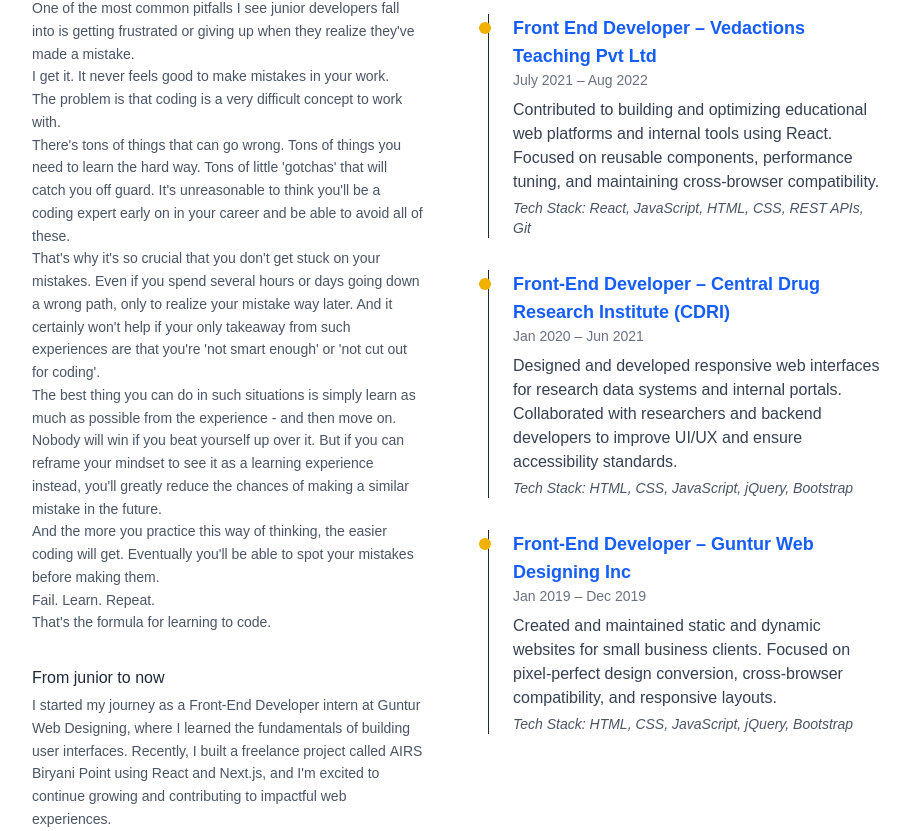
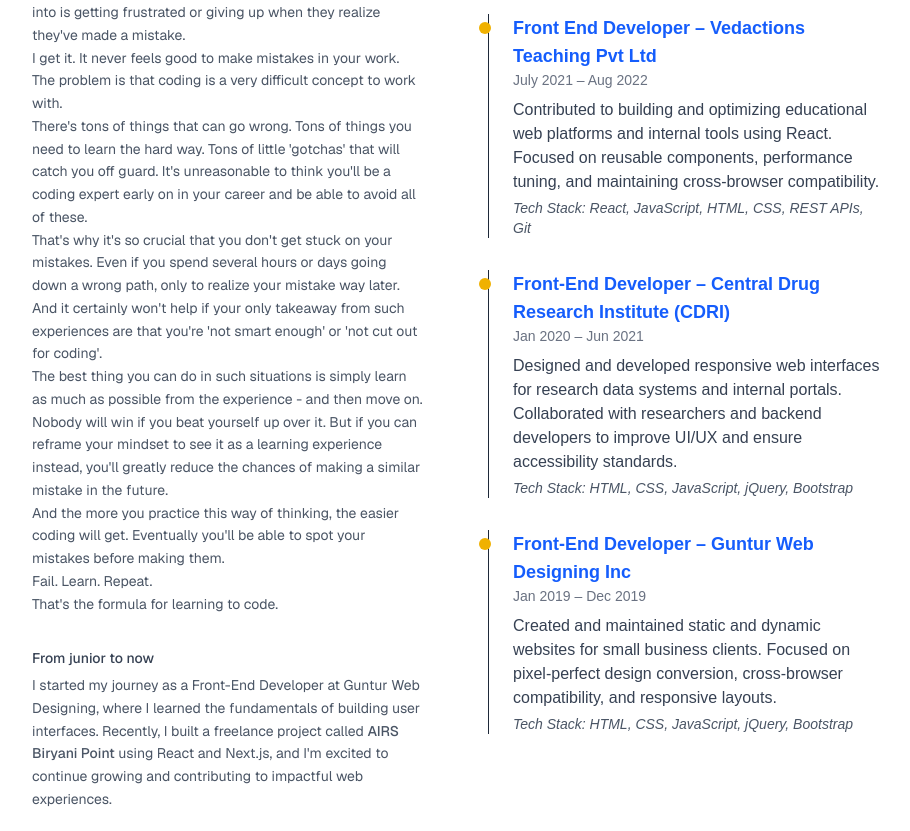
Before and after one commit to ammisettyAfsha/afsha-portfolio, a Next.js app: page / in a window 1280 px wide. Shown: the part 1114-1945 px from the top of the page, without its empty margins (184-1094 px from the left). Built offline with nearby package versions, Linux system fonts and the light colour scheme.

Commit message:
home page font type

```diff
--- a/src/components/JourneyAndExperience.tsx
+++ b/src/components/JourneyAndExperience.tsx
@@ -10,6 +10,7 @@ export default function JourneyAndExperience() {
   return (
     <section className="mt-10 px-6 max-w-4xl mx-auto grid grid-cols-1 md:grid-cols-2 gap-16 text-left text-gray-800">
       {/* Left Column: The Journey */}
+      <div className="space-y-8 font-sans text-sm text-gray-700 leading-relaxed">
       <div className="space-y-8">
         <div>
           <h2 className="text-lg font-semibold text-gray-500 uppercase tracking-wider">The Journey</h2>
@@ -74,13 +75,13 @@ export default function JourneyAndExperience() {
         <div>
           <h3 className="font-medium text-md mb-1">From junior to now</h3>
           <p className="text-sm text-gray-600 leading-relaxed">
-            {"I started my journey as a Front-End Developer intern at Guntur Web Designing, where I learned the fundamentals of building user interfaces. Recently, I built a freelance project called "}
+            {"I started my journey as a Front-End Developer at Guntur Web Designing, where I learned the fundamentals of building user interfaces. Recently, I built a freelance project called "}
             <span className="font-medium">AIRS Biryani Point</span>
             {" using React and Next.js, and I'm excited to continue growing and contributing to impactful web experiences."}
           </p>
         </div>
       </div>
-
+      </div>
       {/* Right Column: Experience */}
       <div className="space-y-8">
         <div>
```
